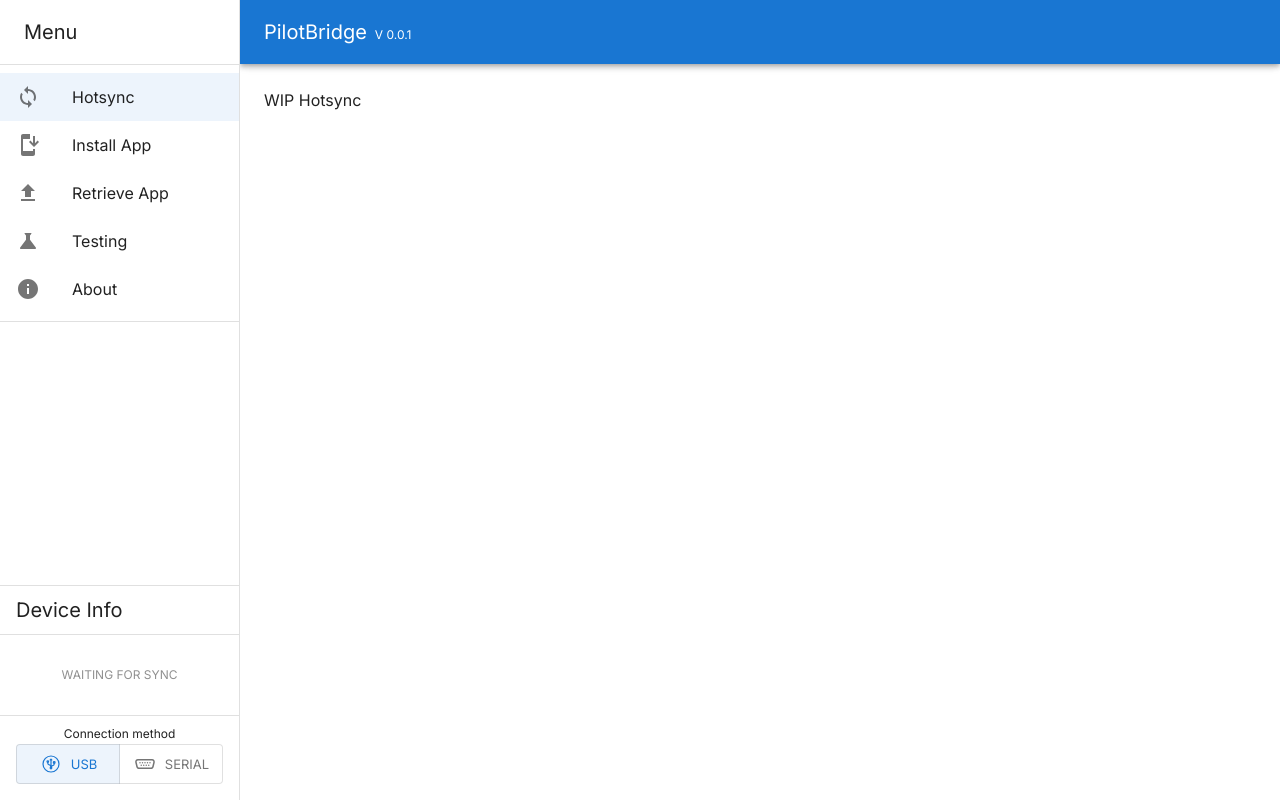
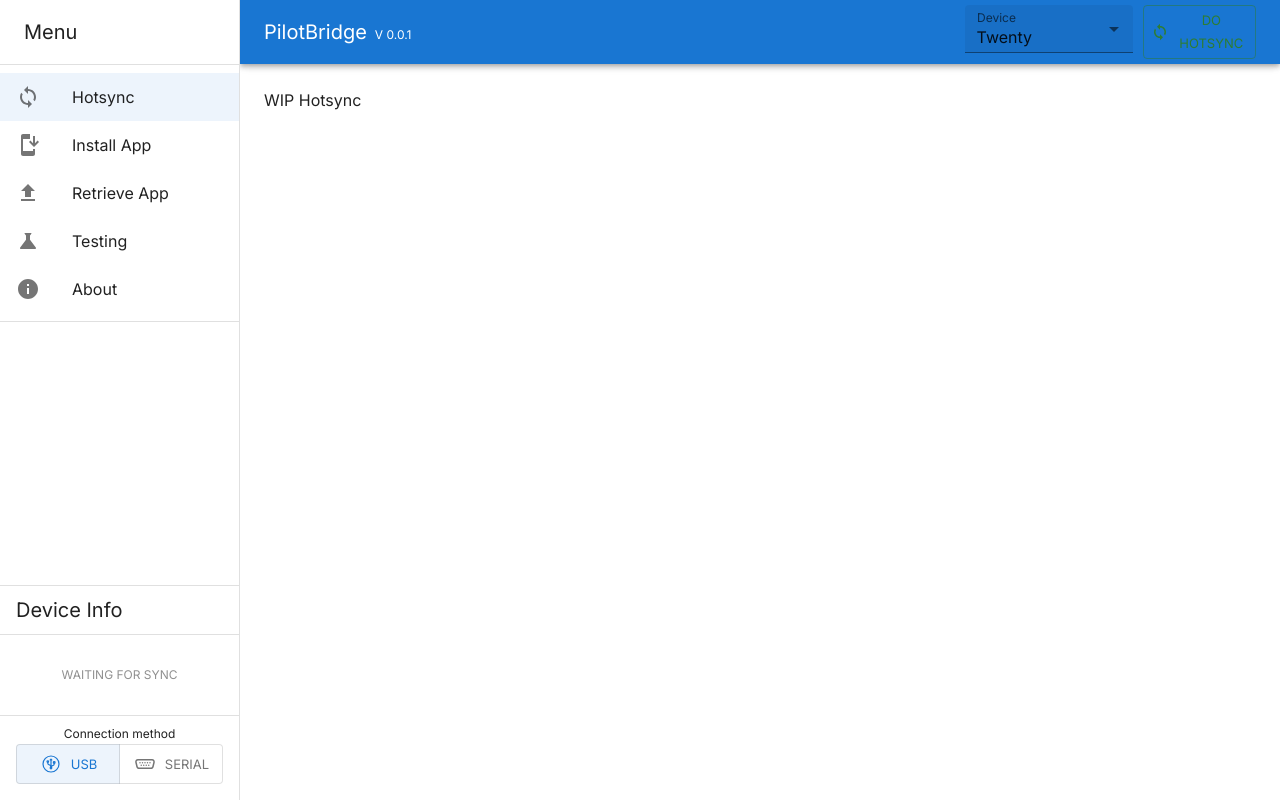
Before and after one commit to Tavisco/PilotBridge, a React (Vite) app: page / in a window 1280 px wide. Built offline with nearby package versions, Linux system fonts and the light colour scheme; what palm-sync would draw is missing.

Commit message:
Add do-hotsync-bar

```diff
--- a/package.json
+++ b/package.json
@@ -15,6 +15,7 @@
     "@fontsource/inter": "^5.0.19",
     "@mui/icons-material": "^5.15.21",
     "@mui/material": "^5.16.0",
+    "memfs": "^4.9.3",
     "mobx": "^6.13.0",
     "mobx-react": "^9.1.1",
     "palm-pdb": "^0.2.2",
--- a/src/app.tsx
+++ b/src/app.tsx
@@ -1,6 +1,4 @@
 import Typography from "@mui/material/Typography";
-import useMediaQuery from "@mui/material/useMediaQuery";
-import { useTheme } from "@mui/material/styles";
 import { useCallback } from "react";
 import {
   Toolbar,
@@ -32,6 +30,7 @@ import { prefsStore } from "./prefs-store";
 import { InstallAppPanel } from "./panels/install-app-panel";
 import { TestPanel } from "./panels/test-panel";
 import { DeviceInfoPanel } from "./device-info-panel";
+import { DoHotsyncBar } from "./do-hotsync-bar";
 
 function UnsupportedApisBanner() {
   return (
@@ -73,7 +72,7 @@ const ConnectionSelector = observer(function ConnectionSelector() {
         placeContent: "center",
         textAlign: "center",
         padding: "1em",
-        paddingTop: "0.5em"
+        paddingTop: "0.5em",
       }}
     >
       <Typography variant="caption">Connection method</Typography>
@@ -125,7 +124,7 @@ export function App() {
   };
 
   const drawer = (
-    <div style={{ display: 'flex', flexDirection: 'column', height: '100%' }}>
+    <div style={{ display: "flex", flexDirection: "column", height: "100%" }}>
       <div>
         <Toolbar>
           <Typography variant="h6" noWrap component="div">
@@ -136,8 +135,8 @@ export function App() {
         <List>
           <ListItem key="hotsync" disablePadding>
             <ListItemButton
-              selected={currentComponent === 'hotsync'}
-              onClick={() => handleListItemClick('hotsync')}
+              selected={currentComponent === "hotsync"}
+              onClick={() => handleListItemClick("hotsync")}
             >
               <ListItemIcon>
                 <SyncIcon />
@@ -147,8 +146,8 @@ export function App() {
           </ListItem>
           <ListItem key="simple-install" disablePadding>
             <ListItemButton
-              selected={currentComponent === 'install'}
-              onClick={() => handleListItemClick('install')}
+              selected={currentComponent === "install"}
+              onClick={() => handleListItemClick("install")}
             >
               <ListItemIcon>
                 <InstallMobileIcon />
@@ -158,8 +157,8 @@ export function App() {
           </ListItem>
           <ListItem key="simple-retrieve" disablePadding>
             <ListItemButton
-              selected={currentComponent === 'retrieve'}
-              onClick={() => handleListItemClick('retrieve')}
+              selected={currentComponent === "retrieve"}
+              onClick={() => handleListItemClick("retrieve")}
             >
               <ListItemIcon>
                 <FileUploadIcon />
@@ -169,8 +168,8 @@ export function App() {
           </ListItem>
           <ListItem key="testing" disablePadding>
             <ListItemButton
-              selected={currentComponent === 'testing'}
-              onClick={() => handleListItemClick('testing')}
+              selected={currentComponent === "testing"}
+              onClick={() => handleListItemClick("testing")}
             >
               <ListItemIcon>
                 <ScienceIcon />
@@ -180,8 +179,8 @@ export function App() {
           </ListItem>
           <ListItem key="about" disablePadding>
             <ListItemButton
-              selected={currentComponent === 'about'}
-              onClick={() => handleListItemClick('about')}
+              selected={currentComponent === "about"}
+              onClick={() => handleListItemClick("about")}
             >
               <ListItemIcon>
                 <InfoIcon />
@@ -192,9 +191,9 @@ export function App() {
         </List>
         <Divider />
       </div>
-      <div style={{ marginTop: 'auto'}}>
+      <div style={{ marginTop: "auto" }}>
         <Divider />
-        <DeviceInfoPanel/>
+        <DeviceInfoPanel />
         <Divider />
         <ConnectionSelector />
       </div>
@@ -242,18 +241,20 @@ export function App() {
           >
             <MenuIcon />
           </IconButton>
-          <Typography variant="h6" noWrap component="div">
-            PilotBridge
-            <Typography variant="caption" px={1}>
-              V 0.0.1
+          <Box sx={{ flexGrow: 1 }}>
+            <Typography variant="h6" noWrap component="div">
+              PilotBridge
+              <Typography variant="caption" px={1}>
+                V 0.0.1
+              </Typography>
             </Typography>
-          </Typography>
+          </Box>
+          <DoHotsyncBar/>
         </Toolbar>
       </AppBar>
       <Box
         component="nav"
         sx={{ width: { sm: drawerWidth }, flexShrink: { sm: 0 } }}
-        aria-label="mailbox folders"
       >
         <Drawer
           variant="temporary"
--- /dev/null
+++ b/src/do-hotsync-bar.tsx
@@ -0,0 +1,55 @@
+import { Box, FormControl, InputLabel, Select, MenuItem, Button } from "@mui/material";
+import { observer } from "mobx-react";
+import SyncIcon from "@mui/icons-material/Sync";
+import { runSync } from "./run-sync";
+import { DlpConnection, syncDevice } from "palm-sync";
+
+export const DoHotsyncBar = observer(function DoHotsyncBar()
+{
+    const handleDoSyncClick = async () => {
+        return await runSync(async (dlpConnection: DlpConnection) => {
+            try {
+                const path = "Palms" as string;
+                const user = "TaviscoVisor" as string;
+                return await syncDevice(dlpConnection, path, user);
+            } catch (error) {
+                console.error(error);
+            }
+
+        });
+      };
+
+    return (
+        <Box
+        sx={{
+          minWidth: "10em",
+          display: "flex",
+        }}
+      >
+        <FormControl fullWidth variant="filled" size="small">
+          <InputLabel id="demo-simple-select-label">Device</InputLabel>
+          <Select
+            autoWidth
+            labelId="demo-simple-select-label"
+            id="demo-simple-select"
+            value="20"
+            label="Device"
+            // onChange={handleChange}
+          >
+            <MenuItem value={20}>Twenty</MenuItem>
+            <MenuItem value={30}>Thirty</MenuItem>
+          </Select>
+        </FormControl>
+        <Button
+          color="success"
+          size="small"
+          variant="outlined"
+          startIcon={<SyncIcon />}
+          sx={{ marginLeft: "10px", width: "14em" }}
+          onClick={handleDoSyncClick}
+        >
+          Do Hotsync
+        </Button>
+      </Box>
+    )
+})
--- a/vite.config.ts
+++ b/vite.config.ts
@@ -4,7 +4,12 @@ import react from '@vitejs/plugin-react';
 
 // https://vitejs.dev/config/
 export default defineConfig({
-  plugins: [react(), nodePolyfills()],
+  plugins: [react(), nodePolyfills({
+    overrides: {
+      // Since `fs` is not supported in browsers, we can use the `memfs` package to polyfill it.
+      fs: 'memfs',
+    },
+  })],
   base: './',
   // We need to explicitly configure Vite to treat palm-sync as CommonJS module
   // as it is in the same monorepo. See documentation:
```
Also changed, not shown: 1 other file (tests, documents, lock files or other folders).
